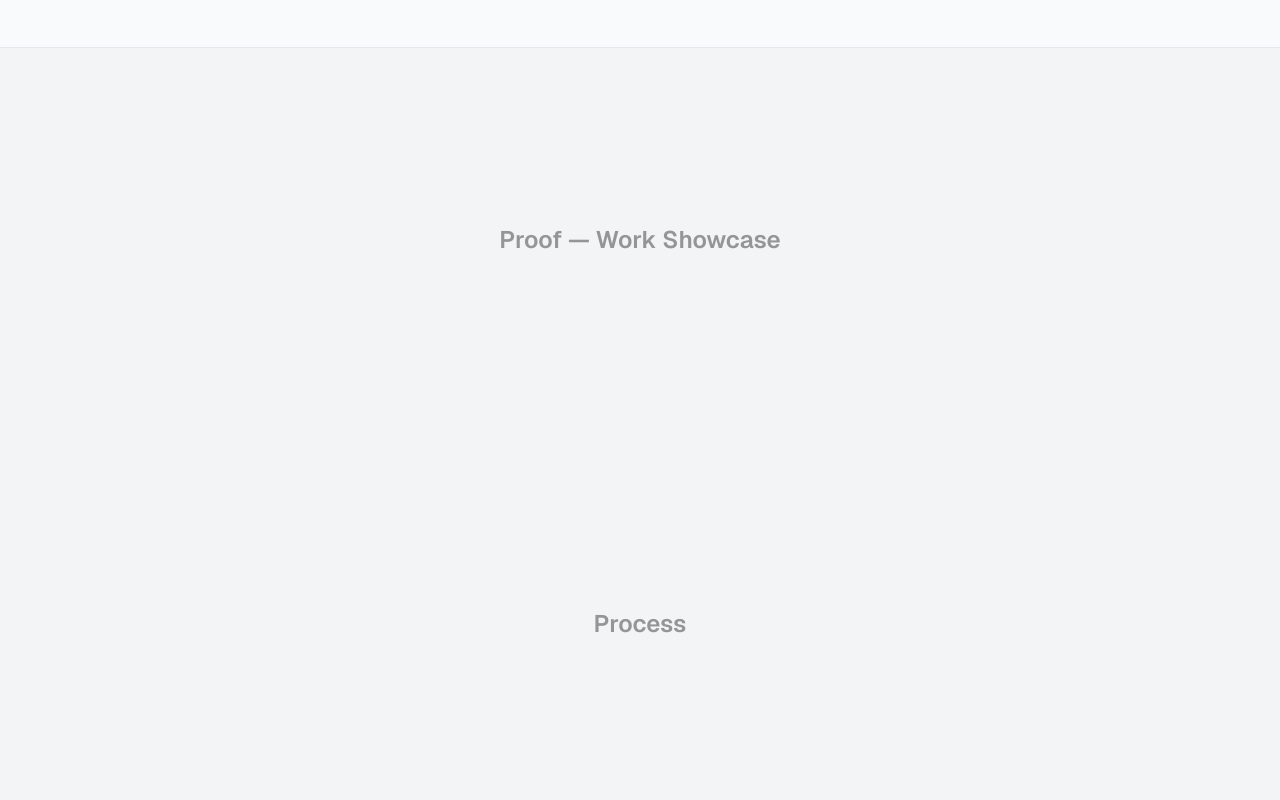
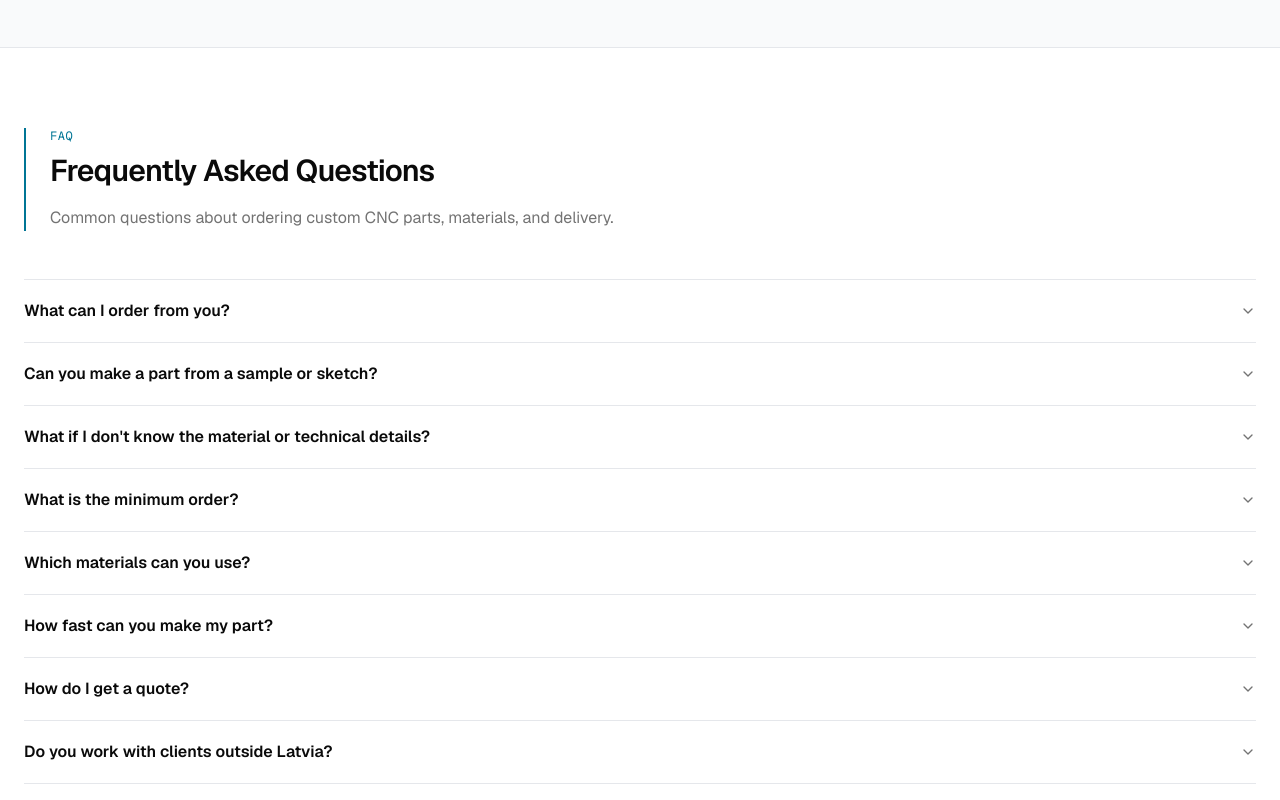
Before and after one commit to pavel-bolhovitin/viktorcnc-web, a Next.js app: page / in a window 1280 px wide. Shown: the part 5600-6400 px from the top of the page. Built offline with nearby package versions, Linux system fonts and the light colour scheme.

Commit message:
faq section

```diff
--- a/src/app/page.tsx
+++ b/src/app/page.tsx
@@ -1,4 +1,5 @@
 import { AppBar } from '@/components/AppBar';
+import { FaqSection } from '@/components/sections/FaqSection';
 import { HeroSection } from '@/components/sections/HeroSection';
 import { MeetFounderSection } from '@/components/sections/MeetFounderSection';
 import { ProductionFacilitySection } from '@/components/sections/ProductionFacilitySection';
@@ -7,7 +8,6 @@ import { ServicesSection } from '@/components/sections/ServicesSection';
 const placeholderSections = [
   { label: 'Proof — Work Showcase', bg: 'bg-gray-100' },
   { label: 'Process', bg: 'bg-gray-100' },
-  { label: 'FAQ', bg: 'bg-white' },
   { label: 'CTA', bg: 'bg-gray-900 text-white' },
 ];
 
@@ -21,6 +21,7 @@ export default function Home() {
         <ServicesSection />
         <ProductionFacilitySection />
         <MeetFounderSection />
+        <FaqSection />
         {placeholderSections.map(({ label, bg }) => (
           <section
             key={label}
--- /dev/null
+++ b/src/components/sections/FaqSection.tsx
@@ -0,0 +1,94 @@
+'use client';
+
+import { ChevronDown } from 'lucide-react';
+import { useState } from 'react';
+
+import {
+  Collapsible,
+  CollapsibleContent,
+  CollapsibleTrigger,
+} from '@/components/ui/collapsible';
+import { env } from '@/utils/env';
+
+const faqs = [
+  {
+    q: 'What can I order from you?',
+    a: 'You can order custom CNC machined parts based on your drawing, 3D model, or even a sample. I manufacture one-off prototypes as well as small and medium production batches for various industries.',
+  },
+  {
+    q: 'Can you make a part from a sample or sketch?',
+    a: "Yes. I can manufacture parts from a physical sample, a broken component, or even a hand-drawn sketch. I'll create a precise 3D model before production.",
+  },
+  {
+    q: "What if I don't know the material or technical details?",
+    a: "If you're not sure about the material or technical details — no problem. Just send what you have, and I'll help you find the best solution.",
+  },
+  {
+    q: 'What is the minimum order?',
+    a: 'There is no minimum order. You can order a single prototype or a small batch — I work with both individual and business clients.',
+  },
+  {
+    q: 'Which materials can you use?',
+    a: "I mainly work with aluminum, steel, and plastics, which cover most custom part orders. I can also machine other materials on request — just send your project details, and I'll confirm the best option.",
+  },
+  {
+    q: 'How fast can you make my part?',
+    a: 'Production time depends on current workload, part complexity, and order volume. For accurate timelines, please contact me directly with your project details.',
+  },
+  {
+    q: 'How do I get a quote?',
+    a: `To get a quote, simply send your drawing, 3D file, or even a photo of the part. I'll review it and provide pricing and production details. Pricing is negotiable depending on order volume and complexity. You can reach me by email at ${env.email} or via WhatsApp/Phone at ${env.phone}.`,
+  },
+  {
+    q: 'Do you work with clients outside Latvia?',
+    a: 'Yes, I work with clients across Europe and worldwide. I handle secure packaging and shipping for all orders.',
+  },
+];
+
+export function FaqSection() {
+  const [openIndex, setOpenIndex] = useState<number | null>(null);
+
+  return (
+    <section className='bg-white py-20'>
+      <div className='mx-auto max-w-7xl px-6'>
+        <div className='mb-12 max-w-3xl border-l-2 border-primary pl-6'>
+          <p className='mb-2 font-mono text-xs uppercase tracking-wider text-primary'>
+            FAQ
+          </p>
+          <h2 className='mb-4 text-3xl font-semibold leading-tight tracking-tight'>
+            Frequently Asked Questions
+          </h2>
+          <p className='text-base leading-relaxed text-muted-foreground'>
+            Common questions about ordering custom CNC parts, materials, and
+            delivery.
+          </p>
+        </div>
+
+        <div className='divide-y divide-gray-200 border-y border-gray-200'>
+          {faqs.map((faq, i) => (
+            <Collapsible
+              key={faq.q}
+              open={openIndex === i}
+              onOpenChange={(open) => setOpenIndex(open ? i : null)}
+            >
+              <CollapsibleTrigger className='group flex w-full items-center justify-between gap-4 py-5 text-left'>
+                <h3 className='text-base font-semibold leading-snug'>
+                  {faq.q}
+                </h3>
+                <ChevronDown className='size-4 shrink-0 text-muted-foreground transition-transform duration-200 group-data-[state=open]:rotate-180' />
+              </CollapsibleTrigger>
+              <CollapsibleContent
+                forceMount
+                className='data-[state=closed]:hidden'
+              >
+                <p className='pb-5 text-sm leading-relaxed text-muted-foreground'>
+                  {faq.a}
+                </p>
+              </CollapsibleContent>
+            </Collapsible>
+          ))}
+        </div>
+      </div>
+    </section>
+  );
+}
--- /dev/null
+++ b/src/components/ui/collapsible.tsx
@@ -0,0 +1,33 @@
+'use client';
+
+import { Collapsible as CollapsiblePrimitive } from 'radix-ui';
+
+function Collapsible({
+  ...props
+}: React.ComponentProps<typeof CollapsiblePrimitive.Root>) {
+  return <CollapsiblePrimitive.Root data-slot='collapsible' {...props} />;
+}
+
+function CollapsibleTrigger({
+  ...props
+}: React.ComponentProps<typeof CollapsiblePrimitive.CollapsibleTrigger>) {
+  return (
+    <CollapsiblePrimitive.CollapsibleTrigger
+      data-slot='collapsible-trigger'
+      {...props}
+    />
+  );
+}
+
+function CollapsibleContent({
+  ...props
+}: React.ComponentProps<typeof CollapsiblePrimitive.CollapsibleContent>) {
+  return (
+    <CollapsiblePrimitive.CollapsibleContent
+      data-slot='collapsible-content'
+      {...props}
+    />
+  );
+}
+
+export { Collapsible, CollapsibleTrigger, CollapsibleContent };
```
Also changed, not shown: src/components/sections/textsx.txt (deleted).
